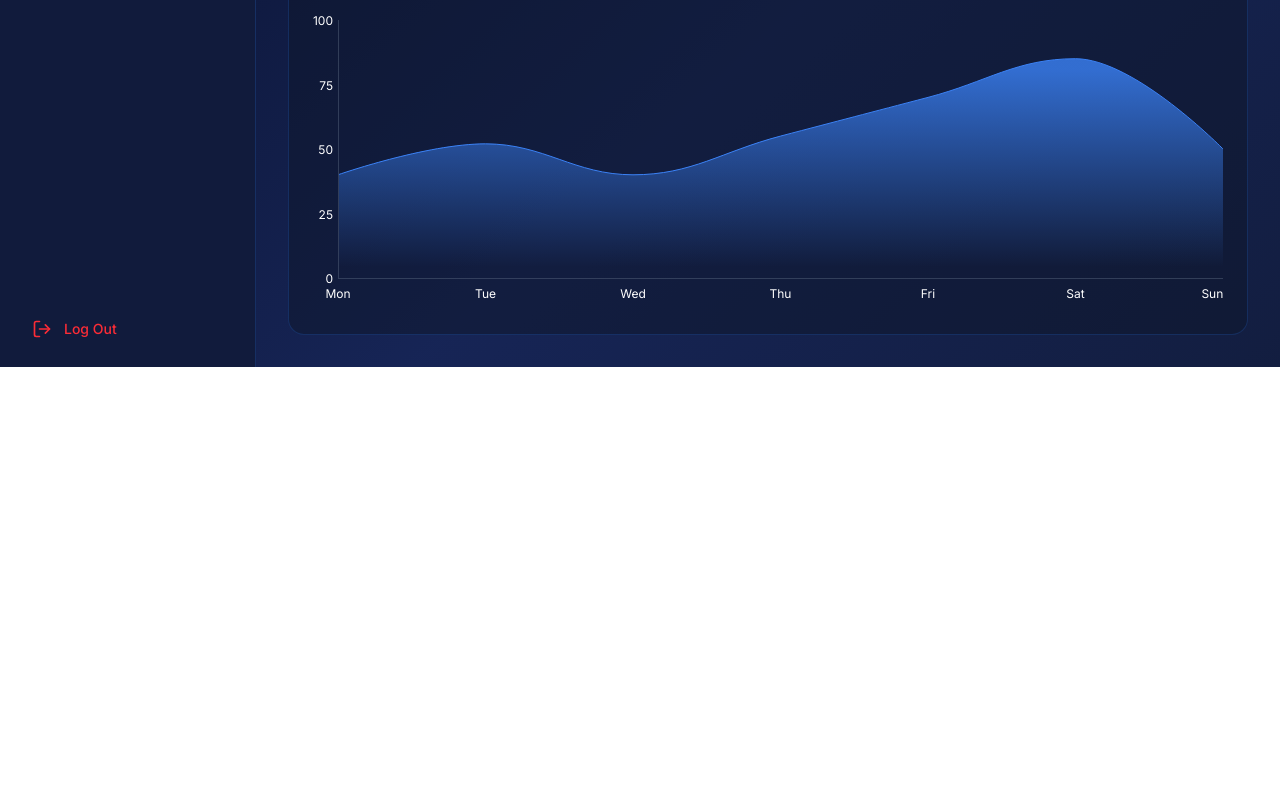
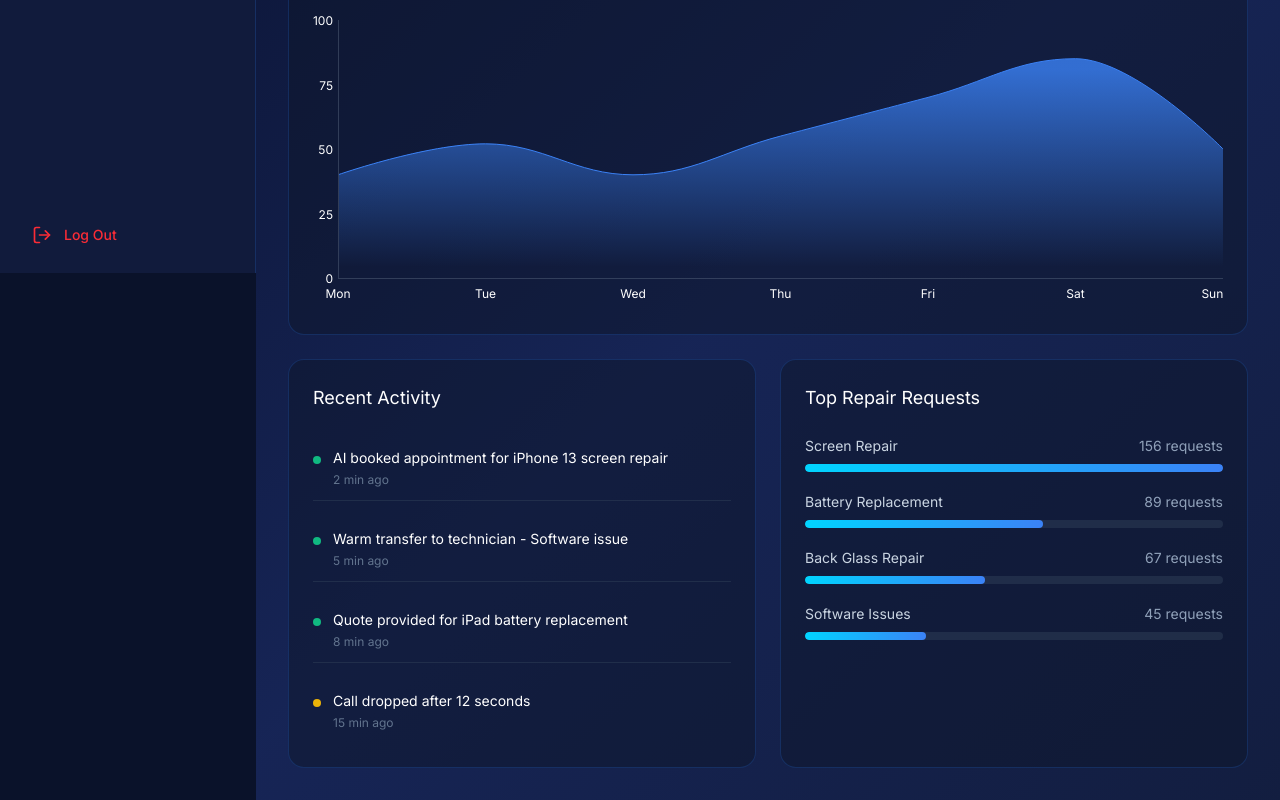
Before and after one commit to FyslAhmd/FAI-Assessment1, a React (Vite) app: page /dashboard in a window 1280 px wide. Shown: the part 527-1327 px from the top of the page. Before the commit the page ends 894 px from the top, so only its background shows below. Built offline with nearby package versions, Linux system fonts and the light colour scheme.

Commit message:
dashboard complete with recent activity and top repair rew

```diff
--- a/src/components/dashboard/CallTrendsChart.jsx
+++ b/src/components/dashboard/CallTrendsChart.jsx
@@ -119,7 +119,7 @@ function CallTrendsChart() {
     >
       <div className="flex items-center justify-between mb-4">
         <div>
-          <h3 className="text-lg font-semibold text-white">
+          <h3 className="text-lg text-white">
             Call Trends - {timePeriod}
           </h3>
           <p className="text-sm text-slate-400 mt-1">Total: 472 calls</p>
--- /dev/null
+++ b/src/components/dashboard/RecentActivity.jsx
@@ -0,0 +1,62 @@
+import { motion } from "framer-motion"
+
+const activities = [
+  {
+    text: "AI booked appointment for iPhone 13 screen repair",
+    time: "2 min ago",
+    color: "#10B981",
+  },
+  {
+    text: "Warm transfer to technician - Software issue",
+    time: "5 min ago",
+    color: "#10B981",
+  },
+  {
+    text: "Quote provided for iPad battery replacement",
+    time: "8 min ago",
+    color: "#10B981",
+  },
+  {
+    text: "Call dropped after 12 seconds",
+    time: "15 min ago",
+    color: "#EAB308",
+  },
+]
+
+function RecentActivity() {
+  return (
+    <div
+      className="p-6 rounded-2xl h-full"
+      style={{
+        boxSizing: "border-box",
+        border: "1px solid rgba(43, 127, 255, 0.2)",
+        background: "rgba(15, 23, 43, 0.5)",
+      }}
+    >
+      <h3 className="text-lg text-white mb-6">Recent Activity</h3>
+
+      <div className="space-y-4">
+        {activities.map((activity, index) => (
+          <motion.div
+            key={index}
+            initial={{ opacity: 0, x: -10 }}
+            animate={{ opacity: 1, x: 0 }}
+            transition={{ duration: 0.3, delay: index * 0.1 }}
+            className="flex items-start gap-3 py-3 border-b border-slate-700/50 last:border-0"
+          >
+            <div
+              className="w-2 h-2 rounded-full mt-2 shrink-0"
+              style={{ backgroundColor: activity.color }}
+            />
+            <div className="flex-1">
+              <p className="text-sm text-white">{activity.text}</p>
+              <p className="text-xs text-slate-500 mt-1">{activity.time}</p>
+            </div>
+          </motion.div>
+        ))}
+      </div>
+    </div>
+  )
+}
+
+export default RecentActivity
--- a/src/components/dashboard/StatsCard.jsx
+++ b/src/components/dashboard/StatsCard.jsx
@@ -9,12 +9,18 @@ function StatsCard({ title, value, change, icon: Icon, iconColor, iconBg }) {
       initial={{ opacity: 0, y: 20 }}
       animate={{ opacity: 1, y: 0 }}
       transition={{ duration: 0.3 }}
-      className="p-6 relative overflow-hidden"
+      whileHover={{
+        y: -4,
+        boxShadow: "0 8px 30px rgba(43, 127, 255, 0.15)",
+        borderColor: "rgba(43, 127, 255, 0.4)",
+      }}
+      className="p-6 relative overflow-hidden cursor-pointer"
       style={{
         boxSizing: "border-box",
         border: "1px solid rgba(43, 127, 255, 0.2)",
         borderRadius: "16px",
         background: "rgba(15, 23, 43, 0.5)",
+        transition: "box-shadow 0.2s ease, border-color 0.2s ease",
       }}
     >
       <div className="flex items-start justify-between">
--- /dev/null
+++ b/src/components/dashboard/TopRepairRequests.jsx
@@ -0,0 +1,47 @@
+import { motion } from "framer-motion"
+
+const repairRequests = [
+  { name: "Screen Repair", requests: 156, maxRequests: 156 },
+  { name: "Battery Replacement", requests: 89, maxRequests: 156 },
+  { name: "Back Glass Repair", requests: 67, maxRequests: 156 },
+  { name: "Software Issues", requests: 45, maxRequests: 156 },
+]
+
+function TopRepairRequests() {
+  return (
+    <div
+      className="p-6 rounded-2xl h-full"
+      style={{
+        boxSizing: "border-box",
+        border: "1px solid rgba(43, 127, 255, 0.2)",
+        background: "rgba(15, 23, 43, 0.5)",
+      }}
+    >
+      <h3 className="text-lg text-white mb-6">Top Repair Requests</h3>
+
+      <div className="space-y-5">
+        {repairRequests.map((item, index) => (
+          <div key={index} className="space-y-2">
+            <div className="flex items-center justify-between">
+              <p className="text-sm text-slate-300">{item.name}</p>
+              <p className="text-sm text-slate-400">{item.requests} requests</p>
+            </div>
+            <div className="w-full h-2 rounded-full bg-slate-700/50 overflow-hidden">
+              <motion.div
+                initial={{ width: 0 }}
+                animate={{ width: `${(item.requests / item.maxRequests) * 100}%` }}
+                transition={{ duration: 0.8, delay: index * 0.15, ease: "easeOut" }}
+                className="h-full rounded-full"
+                style={{
+                  background: "linear-gradient(90deg, #00D4FF 0%, #3B82F6 100%)",
+                }}
+              />
+            </div>
+          </div>
+        ))}
+      </div>
+    </div>
+  )
+}
+
+export default TopRepairRequests
--- a/src/components/layout/DashboardLayout.jsx
+++ b/src/components/layout/DashboardLayout.jsx
@@ -12,10 +12,10 @@ function DashboardLayout({ children }) {
     >
       <Sidebar isOpen={sidebarOpen} setIsOpen={setSidebarOpen} />
 
-      <main className="flex-1 lg:ml-0 min-h-screen flex flex-col">
+      <main className="flex-1 min-h-screen flex flex-col lg:ml-64">
         <Header />
 
-        <div className="flex-1 p-6 lg:p-8">{children}</div>
+        <div className="flex-1 p-6 lg:p-8 overflow-auto">{children}</div>
       </main>
     </div>
   );
--- a/src/components/layout/Sidebar.jsx
+++ b/src/components/layout/Sidebar.jsx
@@ -54,12 +54,14 @@ function Sidebar({ isOpen, setIsOpen }) {
 
       <aside
         className={cn(
-          "fixed lg:static inset-y-0 left-0 z-40 w-64 flex flex-col transition-transform duration-300",
+          "fixed inset-y-0 left-0 z-40 w-64 flex flex-col transition-transform duration-300 shrink-0",
           isOpen ? "translate-x-0" : "-translate-x-full lg:translate-x-0",
         )}
         style={{
           background: "rgba(17, 27, 60, 1)",
           borderRight: "1px solid rgba(43, 127, 255, 0.2)",
+          minWidth: "256px",
+          maxWidth: "256px",
         }}
       >
         <div className="p-6 flex justify-center">
--- a/src/pages/DashboardOverview.jsx
+++ b/src/pages/DashboardOverview.jsx
@@ -1,5 +1,7 @@
 import StatsCard from "../components/dashboard/StatsCard"
 import CallTrendsChart from "../components/dashboard/CallTrendsChart"
+import RecentActivity from "../components/dashboard/RecentActivity"
+import TopRepairRequests from "../components/dashboard/TopRepairRequests"
 import { Phone, Bot, ArrowLeftRight, Calendar, XCircle, Clock } from "lucide-react"
 
 const statsData = [
@@ -68,6 +70,11 @@ function DashboardOverview() {
       </div>
 
       <CallTrendsChart />
+
+      <div className="grid grid-cols-1 lg:grid-cols-2 gap-6 mt-6">
+        <RecentActivity />
+        <TopRepairRequests />
+      </div>
     </div>
   )
 }
```
